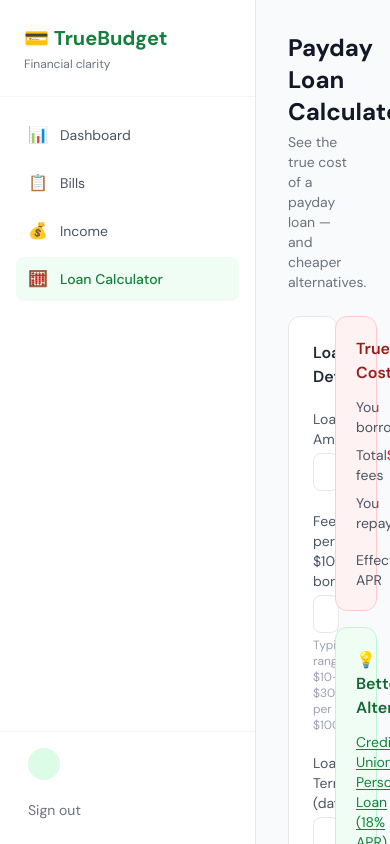
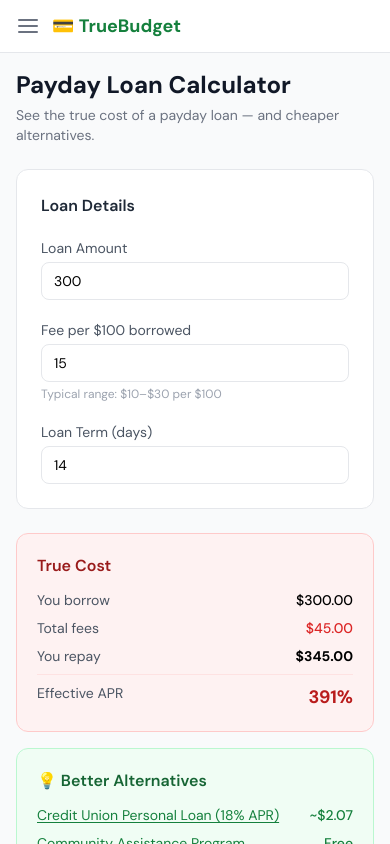
Before and after one commit to Tokamp4/TrueBudget, a React (Vite) app in the folder frontend/: page /calculator in a window 390 px wide. Built offline with nearby package versions, Linux system fonts and the light colour scheme; no server answers; sample sign-in values are in the browser's storage.

Commit message:
improve responsiveness for mobile testing

```diff
--- a/frontend/src/components/layout/Layout.tsx
+++ b/frontend/src/components/layout/Layout.tsx
@@ -1,5 +1,5 @@
+import { useState } from 'react';
 import { Outlet, NavLink, useNavigate } from 'react-router-dom';
-import { useState } from 'react';
 import { useAuthStore } from '../../store/authStore';
 import { api } from '../../lib/api';
 
@@ -27,7 +27,7 @@ function VerificationBanner({ email }: { email: string }) {
   }
 
   return (
-    <div className="bg-amber-50 border-b border-amber-200 px-6 py-2.5 flex items-center justify-between gap-4">
+    <div className="bg-amber-50 border-b border-amber-200 px-4 sm:px-6 py-2.5 flex flex-wrap items-center justify-between gap-2 sm:gap-4">
       <p className="text-sm text-amber-800">
         📬 Please verify your email address. We sent a link to <span className="font-medium">{email}</span>.
       </p>
@@ -49,6 +49,7 @@ function VerificationBanner({ email }: { email: string }) {
 export default function Layout() {
   const { user, logout } = useAuthStore();
   const navigate = useNavigate();
+  const [sidebarOpen, setSidebarOpen] = useState(false);
 
   function handleLogout() {
     logout();
@@ -57,8 +58,20 @@ export default function Layout() {
 
   return (
     <div className="flex h-screen bg-gray-50 font-sans">
+      {/* Mobile backdrop */}
+      {sidebarOpen && (
+        <div
+          className="fixed inset-0 bg-black/30 z-30 md:hidden"
+          onClick={() => setSidebarOpen(false)}
+        />
+      )}
+
       {/* Sidebar */}
-      <aside className="w-64 bg-white border-r border-gray-200 flex flex-col">
+      <aside
+        className={`fixed inset-y-0 left-0 z-40 w-64 bg-white border-r border-gray-200 flex flex-col transform transition-transform duration-200 ease-in-out
+          md:relative md:translate-x-0
+          ${sidebarOpen ? 'translate-x-0' : '-translate-x-full'}`}
+      >
         <div className="p-6 border-b border-gray-100">
           <h1 className="text-xl font-bold text-brand-700">💳 TrueBudget</h1>
           <p className="text-xs text-gray-500 mt-1">Financial clarity</p>
@@ -70,6 +83,7 @@ export default function Layout() {
               key={to}
               to={to}
               end={to === '/'}
+              onClick={() => setSidebarOpen(false)}
               className={({ isActive }) =>
                 `flex items-center gap-3 px-3 py-2.5 rounded-lg text-sm transition-colors ${
                   isActive
@@ -106,11 +120,27 @@ export default function Layout() {
       </aside>
 
       {/* Main content */}
-      <main className="flex-1 overflow-auto flex flex-col">
+      <main className="flex-1 overflow-auto flex flex-col min-w-0">
+        {/* Mobile top bar */}
+        <div className="md:hidden flex items-center gap-3 px-4 py-3 border-b border-gray-200 bg-white">
+          <button
+            onClick={() => setSidebarOpen(true)}
+            className="text-gray-500 hover:text-gray-900 transition-colors"
+            aria-label="Open menu"
+          >
+            <svg width="24" height="24" viewBox="0 0 24 24" fill="none" stroke="currentColor" strokeWidth="2" strokeLinecap="round" strokeLinejoin="round">
+              <line x1="3" y1="12" x2="21" y2="12" />
+              <line x1="3" y1="6" x2="21" y2="6" />
+              <line x1="3" y1="18" x2="21" y2="18" />
+            </svg>
+          </button>
+          <h1 className="text-lg font-bold text-brand-700">💳 TrueBudget</h1>
+        </div>
+
         {user && !user.emailVerified && (
           <VerificationBanner email={user.email} />
         )}
-        <div className="max-w-5xl mx-auto p-8 w-full flex-1">
+        <div className="max-w-5xl mx-auto p-4 sm:p-8 w-full flex-1">
           <Outlet />
         </div>
       </main>
--- a/frontend/src/pages/Bills.tsx
+++ b/frontend/src/pages/Bills.tsx
@@ -60,7 +60,7 @@ function BillForm({
   return (
     <form onSubmit={onSubmit} className="bg-white rounded-xl border border-gray-200 p-6 space-y-4">
       <h2 className="text-base font-semibold text-gray-900">{title}</h2>
-      <div className="grid grid-cols-2 gap-4">
+      <div className="grid grid-cols-1 sm:grid-cols-2 gap-4">
         <div>
           <label className="block text-sm font-medium text-gray-700 mb-1">Name</label>
           <input
@@ -216,10 +216,10 @@ export default function Bills() {
 
   return (
     <div className="space-y-6">
-      <div className="flex items-center justify-between">
+      <div className="flex items-center justify-between flex-wrap gap-3">
         <h1 className="text-2xl font-bold text-gray-900">Bills</h1>
         {bills.length > 0 && (
-          <div className="flex items-center gap-2">
+          <div className="flex items-center gap-2 flex-wrap">
             <div className="flex rounded-lg border border-gray-200 overflow-hidden text-sm">
               <button
                 onClick={() => setSortBy('priority')}
@@ -298,7 +298,7 @@ export default function Bills() {
             return (
               <div
                 key={bill.id}
-                className={`flex items-center gap-4 p-4 transition-opacity ${bill.isPaid ? 'opacity-40' : ''}`}
+                className={`flex items-center gap-4 p-4 flex-wrap sm:flex-nowrap transition-opacity ${bill.isPaid ? 'opacity-40' : ''}`}
               >
                 <input
                   type="checkbox"
@@ -307,7 +307,7 @@ export default function Bills() {
                   className="rounded border-gray-300 w-4 h-4 flex-shrink-0 cursor-pointer"
                 />
 
-                <div className="flex-1 min-w-0">
+                <div className="flex-1 min-w-0 basis-full sm:basis-auto">
                   <div className="flex items-center gap-2 flex-wrap">
                     <p className={`text-sm font-medium text-gray-900 ${bill.isPaid ? 'line-through' : ''}`}>
                       {bill.name}
--- a/frontend/src/pages/Income.tsx
+++ b/frontend/src/pages/Income.tsx
@@ -43,7 +43,7 @@ function IncomeForm({
   return (
     <form onSubmit={onSubmit} className="bg-white rounded-xl border border-gray-200 p-6 space-y-4">
       <h2 className="text-base font-semibold text-gray-900">{title}</h2>
-      <div className="grid grid-cols-2 gap-4">
+      <div className="grid grid-cols-1 sm:grid-cols-2 gap-4">
         <div>
           <label className="block text-sm font-medium text-gray-700 mb-1">Name</label>
           <input
@@ -221,8 +221,8 @@ export default function Income() {
             }
 
             return (
-              <div key={source.id} className="flex items-center gap-4 p-4">
-                <div className="flex-1 min-w-0">
+              <div key={source.id} className="flex items-center gap-4 p-4 flex-wrap sm:flex-nowrap">
+                <div className="flex-1 min-w-0 basis-full sm:basis-auto">
                   <p className="text-sm font-medium text-gray-900">{source.name}</p>
                   <p className="text-xs text-gray-500 mt-0.5">
                     {frequencyLabel(source.frequency)} · Next payday: {formatDate(source.nextPayDate)}
--- a/frontend/src/pages/LoanCalculator.tsx
+++ b/frontend/src/pages/LoanCalculator.tsx
@@ -43,7 +43,7 @@ export default function LoanCalculator() {
         </p>
       </div>
 
-      <div className="grid grid-cols-2 gap-6">
+      <div className="grid grid-cols-1 lg:grid-cols-2 gap-6">
         {/* Inputs */}
         <div className="bg-white rounded-xl border border-gray-200 p-6 space-y-5">
           <h2 className="font-semibold text-gray-800">Loan Details</h2>
@@ -108,12 +108,12 @@ export default function LoanCalculator() {
             <h2 className="font-semibold text-green-800 mb-3">💡 Better Alternatives</h2>
             <div className="space-y-2">
               {result.alternatives.map((alt) => (
-                <div key={alt.name} className="flex justify-between items-start text-sm">
+                <div key={alt.name} className="flex justify-between items-start gap-3 flex-wrap text-sm">
                   <a href={alt.link} target="_blank" rel="noreferrer"
-                    className="text-brand-700 underline underline-offset-2 hover:text-brand-900 max-w-[200px]">
+                    className="text-brand-700 underline underline-offset-2 hover:text-brand-900 max-w-full sm:max-w-[200px]">
                     {alt.name}
                   </a>
-                  <span className="font-medium text-green-700">
+                  <span className="font-medium text-green-700 flex-shrink-0">
                     {alt.maxCost === 0 ? 'Free' : `~${formatCurrency(alt.maxCost)}`}
                   </span>
                 </div>
--- a/frontend/src/pages/Onboarding.tsx
+++ b/frontend/src/pages/Onboarding.tsx
@@ -224,7 +224,7 @@ function IncomeStep({ onNext, onSkip }: { onNext: () => void; onSkip: () => void
                 ×
               </button>
             )}
-            <div className="grid grid-cols-2 gap-3">
+            <div className="grid grid-cols-1 sm:grid-cols-2 gap-3">
               <div className="col-span-2">
                 <label className="block text-xs font-medium text-gray-600 mb-1">Source name</label>
                 <input
@@ -370,7 +370,7 @@ function BillsStep({ onFinish, onSkip }: { onFinish: () => void; onSkip: () => v
                 ×
               </button>
             )}
-            <div className="grid grid-cols-2 gap-3">
+            <div className="grid grid-cols-1 sm:grid-cols-2 gap-3">
               <div className="col-span-2">
                 <label className="block text-xs font-medium text-gray-600 mb-1">Bill name</label>
                 <input
@@ -466,8 +466,8 @@ export default function Onboarding() {
   const finish = () => navigate('/');
 
   return (
-    <div className="min-h-screen bg-gray-50 flex items-center justify-center px-4">
-      <div className="bg-white rounded-2xl border border-gray-200 p-8 w-full max-w-lg shadow-sm">
+    <div className="min-h-screen bg-gray-50 flex items-center justify-center px-4 py-8">
+      <div className="bg-white rounded-2xl border border-gray-200 p-5 sm:p-8 w-full max-w-lg shadow-sm">
         {/* Header */}
         <div className="text-center mb-2">
           <span className="text-xs font-semibold text-gray-400 uppercase tracking-widest">
```
Also changed, not shown: frontend/src/pages/Dashboard.tsx (+8 -8 lines).
